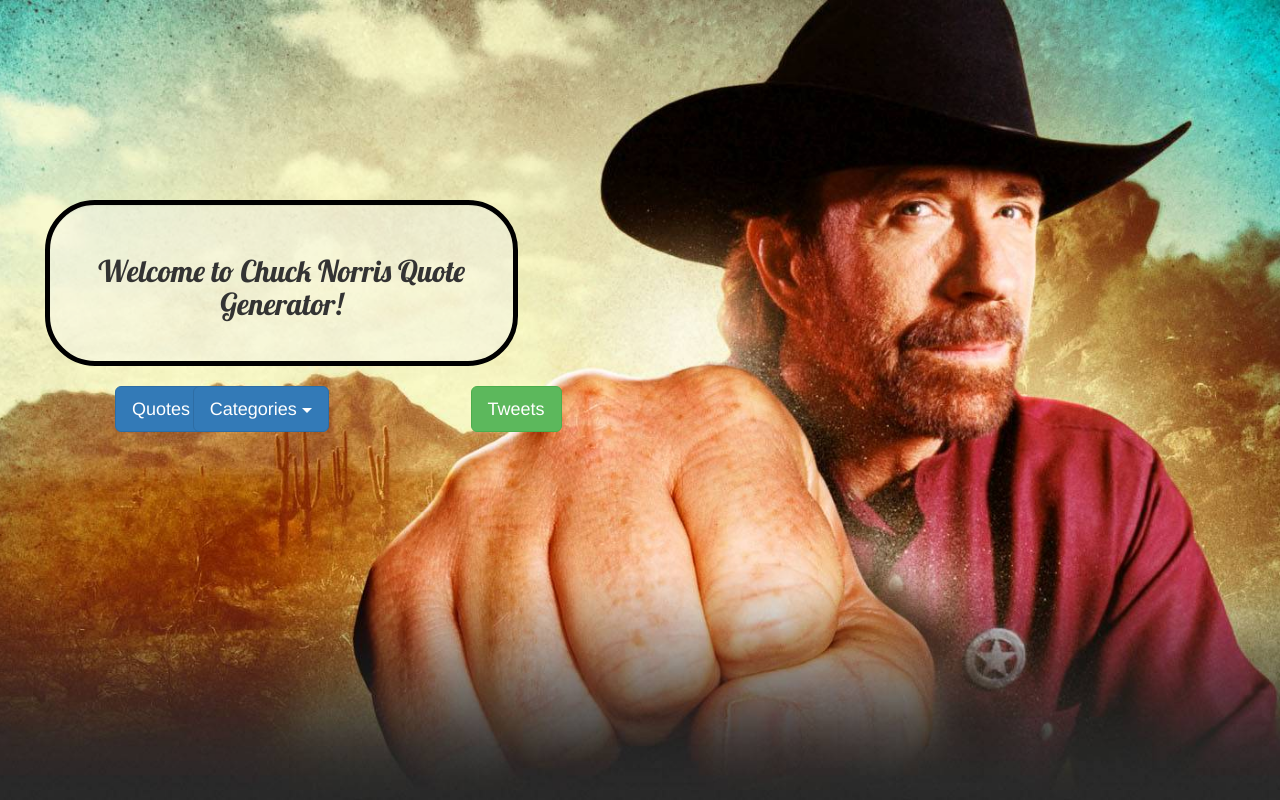
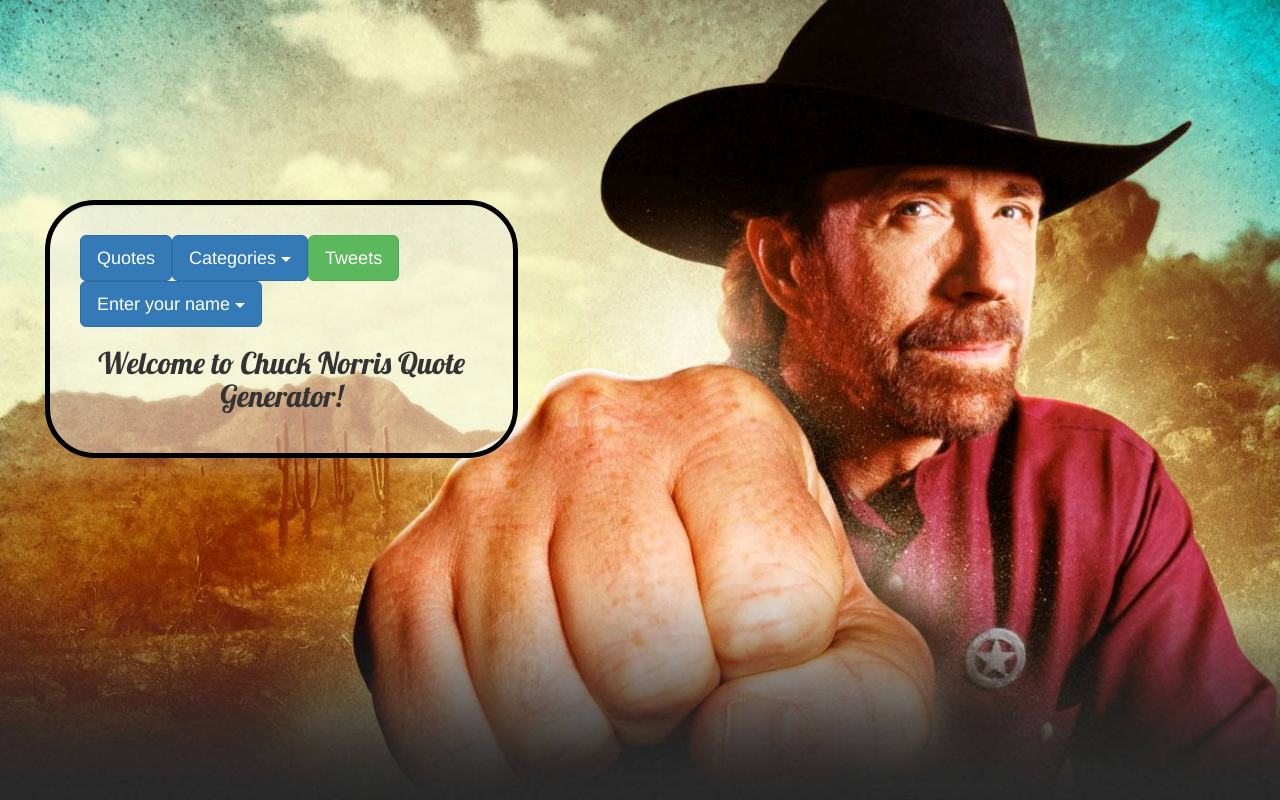
Before and after one commit to sveem/Random-Quote-Machine, an Angular app: page / in a window 1280 px wide. Built offline with nearby package versions, Linux system fonts and the light colour scheme.

Commit message:
fixing index.html

```diff
--- a/src/app/app.component.css
+++ b/src/app/app.component.css
@@ -11,7 +11,8 @@
 }
 
 .btn {
-  margin-left: 100px;
+/*  height: 5px;*/
+  margin: 0 auto;
 }
 
 .quotes {
--- a/src/app/app.component.html
+++ b/src/app/app.component.html
@@ -2,16 +2,9 @@
   <div class="row">
     <div class="col-sm-5">
       <div class="well well-lg">
-        <h3 class="quotes text-center">{{ quotes }}</h3>
-      </div>
-      <div class="row">
-        <div class="col-md-4">
-          <button class="btn btn-primary btn-lg" (click)="showQuotes()">Quotes</button>
-        </div>
-        <div class="col-md-4">
+       <button id="btn" class="btn btn-primary btn-lg" (click)="showQuotes()">Quotes</button>
         <div class="btn-group">
-          <button type="button"
-            class="btn btn-primary btn-lg dropdown-toggle"
+          <button class="btn btn-primary btn-lg dropdown-toggle"
             data-toggle="dropdown" aria-haspopup="true"
             aria-expanded="false">
             {{ title }}
@@ -23,10 +16,23 @@
             <li [value]="explicit" (click)="getCategory($event)"><a href="#">Explicit</a></li>
           </ul>
         </div>
+          <a id="btn2" class="btn btn-success btn-lg" href={{tweets}} role="button">Tweets</a>
+        <div class="btn-group">
+          <button type="button"
+            class="btn btn-primary btn-lg dropdown-toggle"
+            data-toggle="dropdown" aria-haspopup="true"
+            aria-expanded="false">
+            Enter your name
+            <span class="caret"></span>
+          </button>
+          <ul class="dropdown-menu">
+            <li><a href="#"><input type="text" placeholder="First name" ></a></li>
+            <li><a href="#"><input type="text" placeholder="Last name"></a></li>
+            <button class="btn btn-danger btn-sm">Submit</button>
+          </ul>
         </div>
-        <div class="col-md-4">
-          <a class="btn btn-success btn-lg" href={{tweets}} role="button">Tweets</a>
-        </div>
+        <h3 class="quotes text-center">{{ quotes }}</h3>
+      </div>
       </div>
     </div>
   </div>
```
